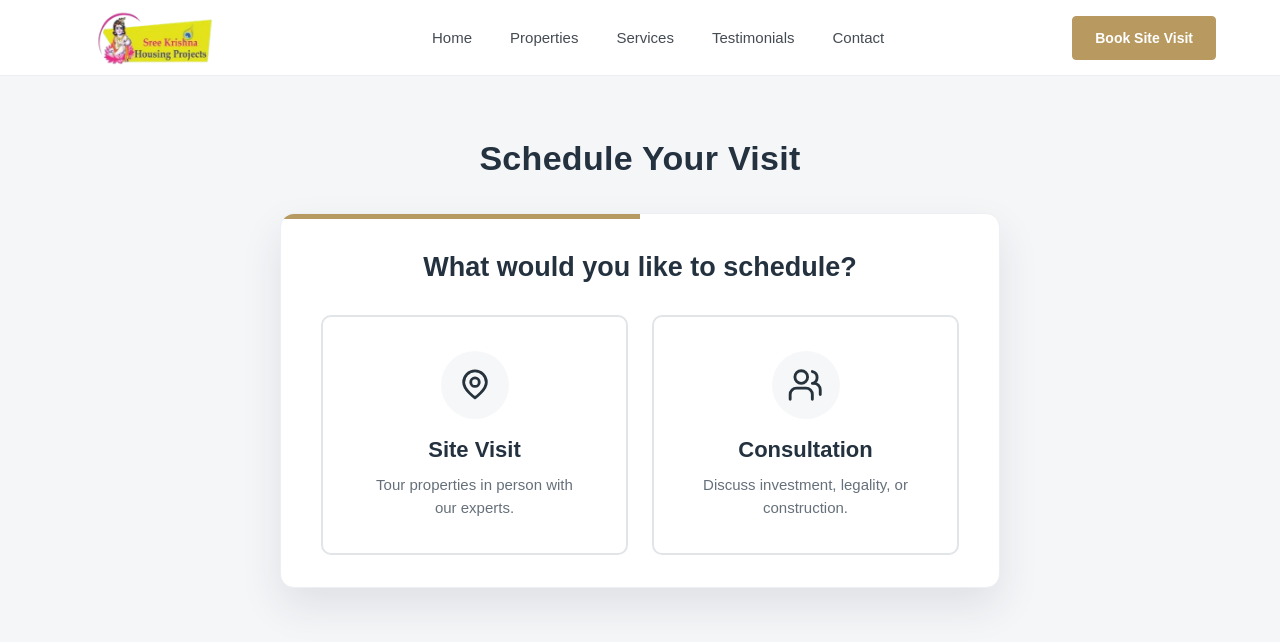
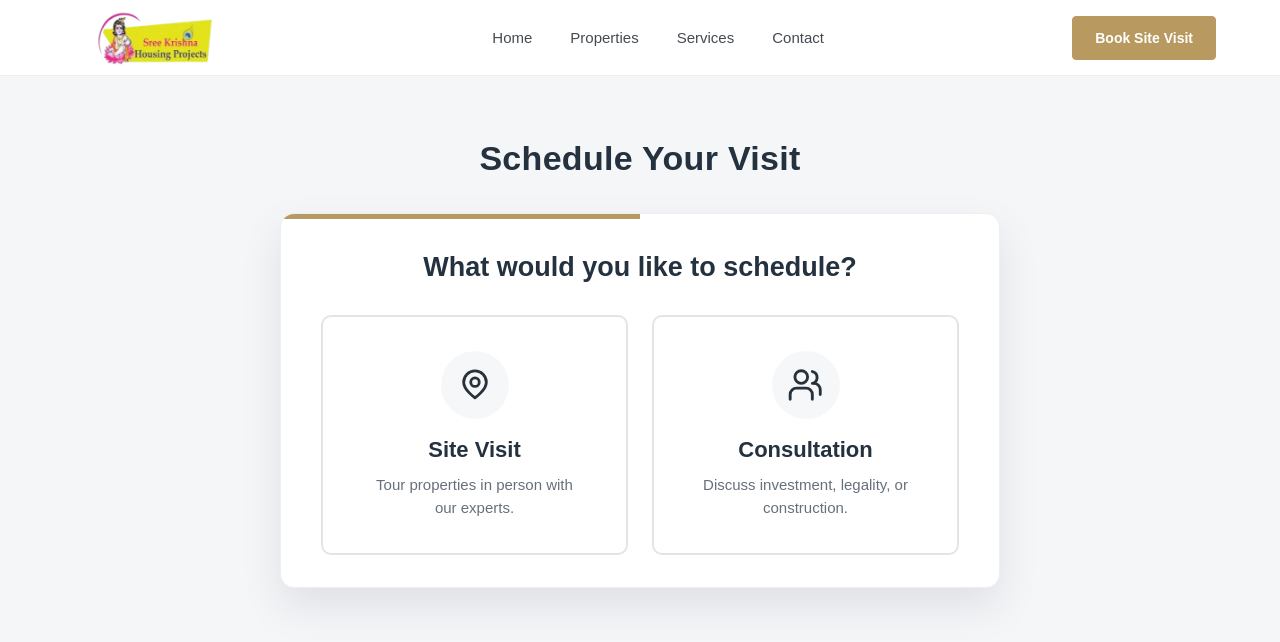
Before and after one commit to pnaveeen-yadav/sree-krishna-housing-projects, a Next.js app in the folder sree-krishna-housing-projects-github/: page /visit in a window 1280 px wide. Shown: the top 642 px of the page. Built offline with nearby package versions, Linux system fonts and the light colour scheme.

Commit message:
Remove Testimonials link from VisitPage navigation

```diff
--- a/sree-krishna-housing-projects-github/app/properties/page.tsx
+++ b/sree-krishna-housing-projects-github/app/properties/page.tsx
@@ -419,9 +419,6 @@ export default function Properties() {
               Services
             </Link>
 
-            <Link href="/#testimonials">
-              Testimonials
-            </Link>
 
             <Link href="/#contact">
               Contact
--- a/sree-krishna-housing-projects-github/app/visit/page.tsx
+++ b/sree-krishna-housing-projects-github/app/visit/page.tsx
@@ -17,7 +17,6 @@ export default function VisitPage() {
           <Link href="/">Home</Link>
           <Link href="/properties">Properties</Link>
           <Link href="/#services">Services</Link>
-          <Link href="/#testimonials">Testimonials</Link>
           <Link href="/#contact">Contact</Link>
         </nav>
 
```
